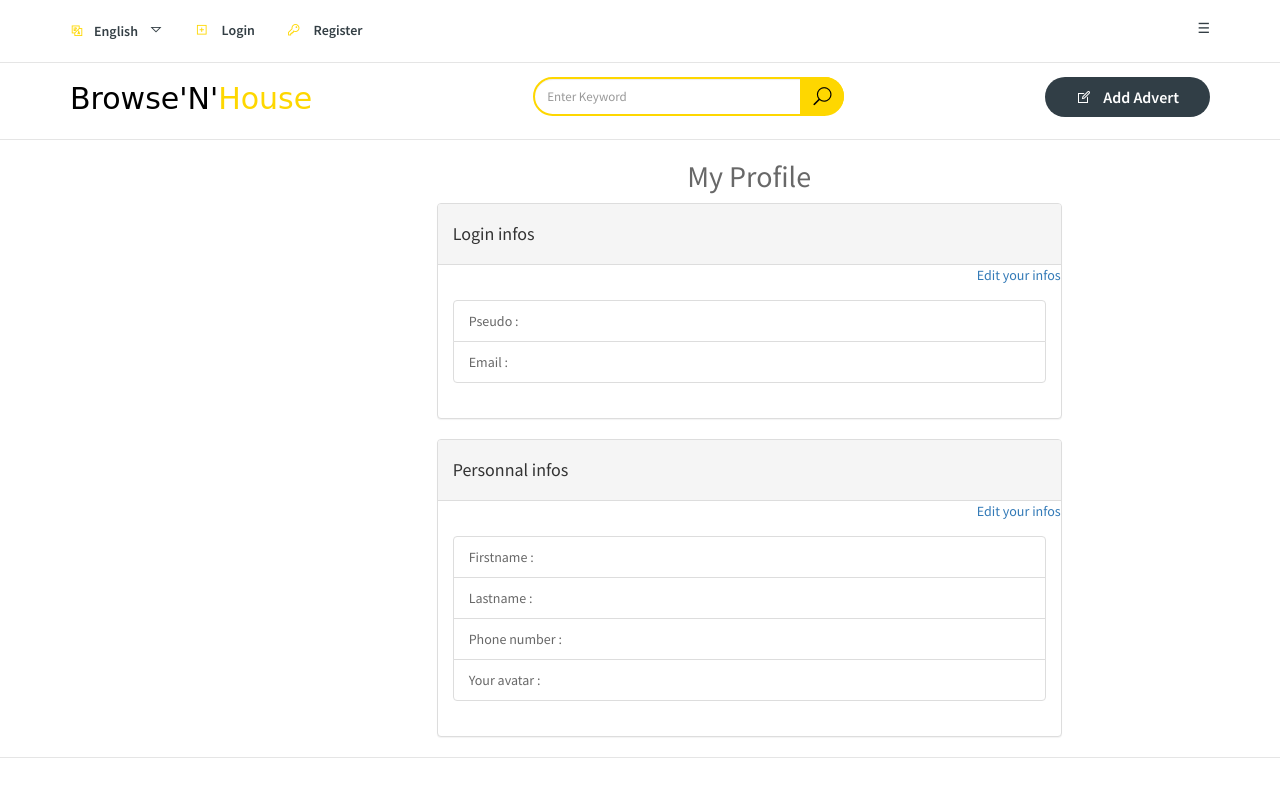
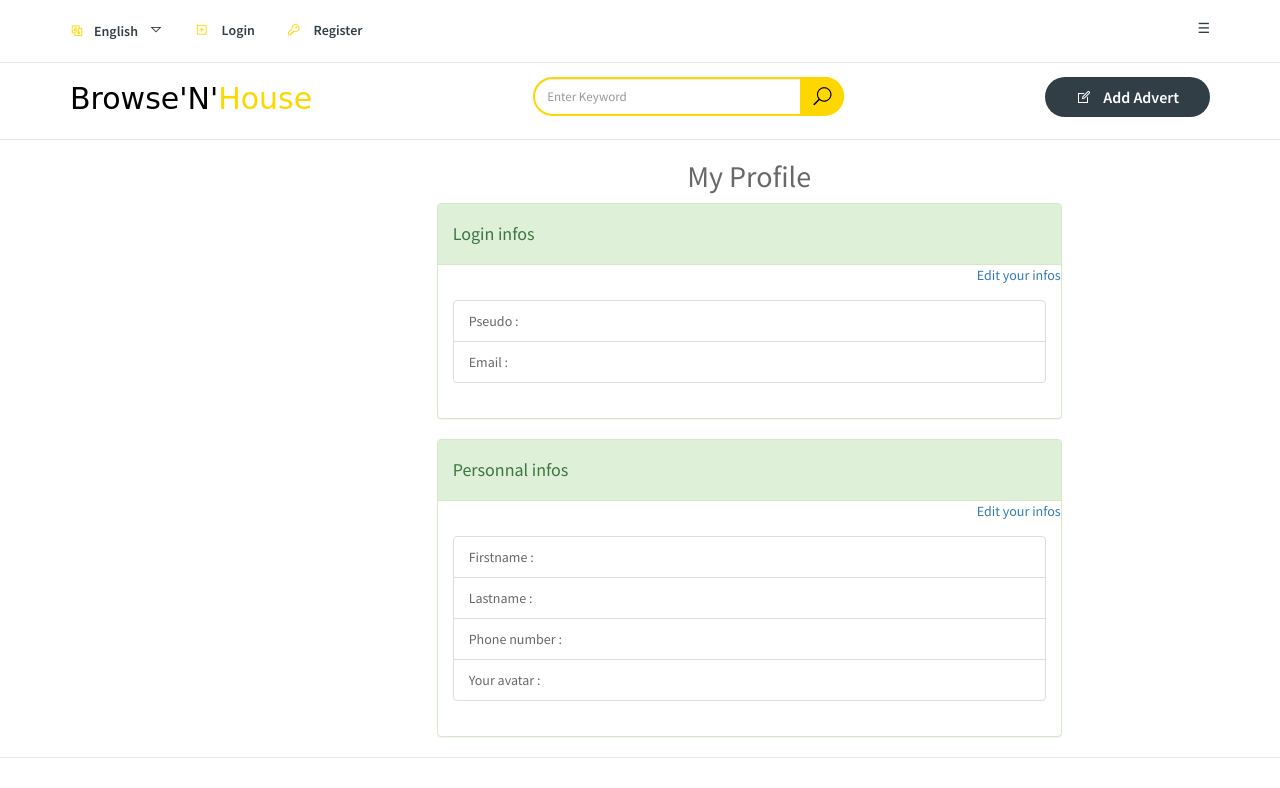
Before and after one commit to AlexandreSherozia/browseinhouse, a Symfony app: template templates/user/userprofile.html.twig in a window 1280 px wide. Shown: the top 788 px of the page. Run offline with Twig, Linux system fonts and the light colour scheme; the template is opened without the code that fills it, so the values that code supplies are empty; some libraries are stand-ins or nearby versions; some web fonts are replaced.

Commit message:
seting admin rights and adjusting profile templates

```diff
--- a/src/Form/LoginType.php
+++ b/src/Form/LoginType.php
@@ -38,7 +38,8 @@
     {
         $resolver
             ->setDefaults([
-                'data_class' => null
+                'data_class' => null,
+                'translation_domain' => 'forms'
             ]);
     }
 
--- a/templates/includes/_header.html.twig
+++ b/templates/includes/_header.html.twig
@@ -145,10 +145,10 @@
         </div>
     </div>
 
-    {% for message in app.flashes('success') %}
-        <div class="alert alert-success alert-dismissible" role="alert">
-            <button type="button" class="close" data-dismiss="alert" aria-label="Close"><span aria-hidden="true">&times;</span></button>
-            {{ message }}
-        </div>
-    {% endfor %}
+    {#{% for message in app.flashes('success') %}#}
+        {#<div class="alert alert-success alert-dismissible" role="alert">#}
+            {#<button type="button" class="close" data-dismiss="alert" aria-label="Close"><span aria-hidden="true">&times;</span></button>#}
+            {#{{ message }}#}
+        {#</div>#}
+    {#{% endfor %}#}
 </header>
--- a/templates/includes/_userprofilesidebar.html.twig
+++ b/templates/includes/_userprofilesidebar.html.twig
@@ -2,31 +2,39 @@
 
 <div class="col-md-3 col-xs-6 col-md-offset-1">
     {% if is_granted('IS_AUTHENTICATED_FULLY') %}
-        <div class="panel panel-default">
-            <div class="panel-heading"><h4>{{ 'userprofile.sidebar.menu' | trans }}</h4></div>
+        {% if is_granted('ROLE_USER') %}
+        <div class="panel panel-warning">
+            <div class="panel-heading">
+                <h4>{{ 'userprofile.sidebar.menu' | trans }}</h4>
+            </div>
             <div class="panel-body">
-                <ul class="list-group">
-                    {% if is_granted('ROLE_USER') %}
-                        <li class="list-group-item">
-                            <a href="{{ path('user_profile', {'pseudo' : app.user.pseudo}) }}">
+                        <a href="{{ path('user_profile', {'pseudo' : app.user.pseudo}) }}" class="list-group-item list-group-item-warning">
                             {{ 'userprofile.menu.infos' | trans }}
                         </a>
-                        </li>
-                        <li class="list-group-item">
-                            <a href="#">
+                        <a href="#" class="list-group-item list-group-item-warning">
                             {{ 'userprofile.menu.wishlist' | trans }}
                         </a>
-                        </li>
-                        <li class="list-group-item">
-                            <a href="#">
+
+                        <a href="#" class="list-group-item list-group-item-warning">
                             {{ 'userprofile.menu.follow' | trans }}
                         </a>
-                        </li>
-                    {% endif %}
-                    {#{% if is_granted('ROLE_ADMIN') %}#}
-                    {#{% endif %}#}
-                </ul>
             </div>
         </div>
         {% endif %}
+        {% if is_granted('ROLE_ADMIN') %}
+            <div class="panel panel-info">
+                <div class="panel-heading">
+                    <h4>{{ 'userprofile.sidebar.admin.menu' | trans }}</h4>
                 </div>
+                <div class="panel-body">
+                    <a href="#" class="list-group-item list-group-item-info">
+                        {{ 'userprofile.menu.admin.users' | trans }}
+                    </a>
+                    <a href="#" class="list-group-item list-group-item-info">
+                        {{ 'userprofile.menu.admin.adverts' | trans }}
+                    </a>
+                </div>
+            </div>
+        {% endif %}
+    {% endif %}
+</div>
--- a/templates/user/userprofile.html.twig
+++ b/templates/user/userprofile.html.twig
@@ -7,18 +7,18 @@
     <div class="row">
         <div class="col-md-6 col-md-push-4">
             <h2 class="text-center">{{ 'userprofile.title' | trans }}</h2>
+            {% for message in app.flashes('success') %}
+                <div class="alert alert-success alert-dismissible text-center" role="alert">
+                    <button type="button" class="close" data-dismiss="alert" aria-label="Close"><span aria-hidden="true">&times;</span></button>
+                    {{ message | trans }}
+                </div>
+            {% endfor %}
         </div>
     </div>
     <div class="row">
         {% include 'includes/_userprofilesidebar.html.twig' %}
-        {% for message in app.flashes('success') %}
-            <div class="alert alert-success alert-dismissible col-xs-6 col-xs-offset-3 text-center" role="alert">
-                <button type="button" class="close" data-dismiss="alert" aria-label="Close"><span aria-hidden="true">&times;</span></button>
-                {{ message | trans }}
-            </div>
-        {% endfor %}
         <div class="col-md-6 col-xs-6">
-            <div class="panel panel-default">
+            <div class="panel panel-success">
                 <div class="panel-heading"><h4>{{ 'userprofile.login.data' | trans }}</h4></div>
                 <div class="text-right">
                     <a href="{{ path('edit_profile', {'pseudo' : app.user.pseudo}) }}">
@@ -32,7 +32,7 @@
                     </ul>
                 </div>
             </div>
-            <div class="panel panel-default">
+            <div class="panel panel-success">
                 <div class="panel-heading"><h4>{{ 'userprofile.personnal.data' | trans }}</h4></div>
                 <div class="text-right">
                     <a href="{{ path('edit_profile', {'pseudo' : app.user.pseudo}) }}">
--- a/translations/forms.en.yml
+++ b/translations/forms.en.yml
@@ -1,6 +1,3 @@
-form.login.placeholder.email: 'Your email'
-form.login.placeholder.password: 'Enter a password'
-form.login.submit: 'Sign up'
 form.register.placeholder.pseudo: 'Your pseudo'
 form.register.placeholder.email: 'Your email'
 form.register.placeholder.password: 'Your password'
@@ -10,3 +7,6 @@
 form.edit.placeholder.phone: 'Your phone number'
 form.edit.avatar: 'Avatar :'
 form.edit: Edit
+form.login.placeholder.email: 'Your email'
+form.login.placeholder.password: 'Your password'
+form.login.submit: Sign up
--- a/translations/login.en.yml
+++ b/translations/login.en.yml
@@ -1,2 +1,2 @@
 login.pagename: Login
-login.registration.validation: 'Congratulation, you have been registered! <br/>You can sign up below :'
+login.registration.validation: 'Welcome, you have been registered! You can sign up below :'
--- a/translations/userprofile.en.yml
+++ b/translations/userprofile.en.yml
@@ -17,3 +17,6 @@
 userprofile.menu.infos: 'Personnal datas'
 userprofile.menu.wishlist: 'My whislit'
 userprofile.menu.follow: 'Advertiser(s) followed'
+userprofile.sidebar.admin.menu: 'Administration rights'
+userprofile.menu.admin.users: 'All users'
+userprofile.menu.admin.adverts: 'All adverts'
```
Also changed, not shown: templates/form/login.html.twig (+6 -7 lines), public/images/avatars/1533108849_11.jpeg (added), 1 other file. Lines whose indentation alone changed are shown as unchanged.
